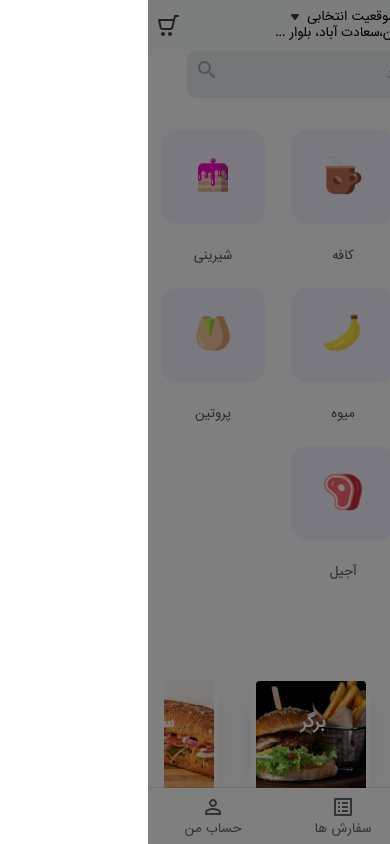
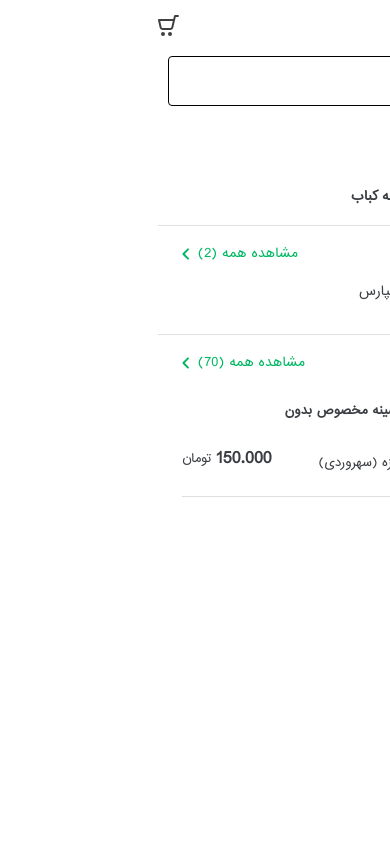
Before and after one commit to NavidRouzbeh/Snappfood, a Next.js app: page / in a window 390 px wide. Both pictures are taken after a click on the button "جست‌وجو در اسنپ‌فود". Built offline with nearby package versions, Linux system fonts and the light colour scheme.

Commit message:
style:change style mobile detail card

```diff
--- a/Component/Home/SectionSearch/ProductDetailCardSearch.tsx
+++ b/Component/Home/SectionSearch/ProductDetailCardSearch.tsx
@@ -1,3 +1,4 @@
+import Divider  from "@mui/material/Divider";
 import Grid from "@mui/material/Grid/Grid";
 import Typography from "@mui/material/Typography/Typography";
 import Image from "next/image";
@@ -11,18 +12,26 @@ const ProductDetailCardSearch =()=>{
                 <Grid xs={3} height={55}>
                     <Image src={Cardimg} style={{width:'100%',height:'100%',borderRadius:4}} alt=''/>
                 </Grid>
-                <Grid xs={6} mr={2}>
-                    <Typography variant="subtitle2" fontSize={'0.75rem'} mb={1}>چلوکباب سینه مخصوص بدون استخوان</Typography>
-                    <Typography variant="subtitle1" color={'rgb(58,61,66)'}>رستوران مزه (سهروردی)</Typography>
+                <Grid  mr={1} display={'flex'} justifyContent={'space-between'} alignItems={'flex-end'} width={'90%'}>
+                    <Grid xs={12}>
+                        <Typography variant="subtitle2" fontSize={'0.75rem'} mb={1}>چلوکباب سینه مخصوص بدون استخوان</Typography>
+                        <Typography variant="subtitle1" color={'rgb(58,61,66)'}>رستوران مزه (سهروردی)</Typography>
+                    </Grid>
+                    <Grid display={{xs:'flex',sm:'none'}} alignItems={'center'}>
+                        <Typography variant="subtitle2" ml={0.5} >150.000</Typography>
+                        <Typography variant="subtitle1"  color={'rgb(58,61,66)'}>تومان</Typography>
+                    </Grid>
                 </Grid>
             </Grid>
-            <Grid display={'flex'} alignItems={'center'} justifyContent={'space-between'}>
-                <Typography variant="subtitle1" color={'rgb(83, 86, 92)'}>پیک فروشنده 50.000 تومان</Typography>
-                <Grid display={'flex'} justifyContent={'center'} alignItems={'center'}>
-                    <Typography variant="subtitle2" ml={0.5}>150.000</Typography>
+            {/* <Divider/> */}
+            <Grid alignItems={'center'} justifyContent={'space-between'} display={{xs:'none',sm:'flex'}}>
+                <Typography variant="subtitle1" color={'rgb(83, 86, 92)'} >پیک فروشنده 50.000 تومان</Typography>
+                <Grid display={'flex'} alignItems={'center'} justifyContent={'space-between'}>
+                    <Typography variant="subtitle2" ml={0.5} >150.000</Typography>
                     <Typography variant="subtitle1"  color={'rgb(58,61,66)'}>تومان</Typography>
                 </Grid>
             </Grid>
+            <Divider />
         </Grid>
     )
 }
--- a/Component/Home/SectionSearch/SearchBar.tsx
+++ b/Component/Home/SectionSearch/SearchBar.tsx
@@ -16,26 +16,29 @@ const SearchBar =()=>{
     // console.log(parseInt('1.25rem'))
     return(
         <Grid display={'flex'} justifyContent={'center'}>
-            <Grid position={'relative'} bgcolor={'#fff'} mt={2} borderRadius={2} border={1} width={{sm:'45vw',md:'29vw'}}>
+            <Grid position={'relative'} mt={2} width={{xs:'90%',sm:'45vw',md:'29vw'}}>
                 <StyledTextField/>
             </Grid>
-            <Grid sx={{top:'11%',bgcolor: 'background.paper',boxShadow:2,borderRadius:2}} width={{sm:'45vw',md:'29vw'}} position={'absolute'} height={"fit-content"}>
-                {/* <Grid display={'flex'} flexDirection={'column'} bgcolor={'red'} p={'3px'}> */}
+            <Grid sx={{bgcolor: 'background.paper',boxShadow:2,borderRadius:2}} top={{xs:'20%',sm:'12%',md:'11%'}} width={{xs:'95%',sm:'45vw',md:'29vw'}} position={'absolute'} height={"fit-content"}>
                     <HeaderSearch/>
                     <Divider/>
                     <Grid display={'flex'} flexDirection={'column'} p={2}>
                         <NavbarSearch num={2} title={'فروشگاه‌ها'}/>
+                        <Grid display={'flex'} xs={8} my={2} alignItems={'center'}>
+                            <StorefrontIcon fontSize="small"/>
+                            <Typography mr={2} variant={'subtitle1'} fontSize={'0.8rem'} color={'rgb(58, 61, 66)'}>اکبر جوجه تهرانپارس</Typography>
+                        </Grid>
+                        {/* <Divider/>
                         <Grid display={'flex'} xs={8} mt={2} alignItems={'center'}>
                             <StorefrontIcon fontSize="small"/>
                             <Typography mr={2} variant={'subtitle1'} fontSize={'0.8rem'} color={'rgb(58, 61, 66)'}>اکبر جوجه تهرانپارس</Typography>
-                        </Grid>
+                        </Grid> */}
                     </Grid>
                     <Divider/>
                     <Grid display={'flex'} flexDirection={'column'} p={2}>
                         <NavbarSearch num={70} title={'محصولات'}/>
                         <ProductDetailCardSearch/>
                     </Grid>
-                {/* </Grid> */}
             </Grid>
         </Grid>
     )
@@ -51,8 +54,13 @@ export default SearchBar;
 export const StyledTextField = styled(TextField)(({theme}) => ({
     width: '100%',
     background: 'white',
-    height: 46,
-    borderRadius: '100px',
+    height: 50,
+    borderRadius:4,
+    border:'1px solid black',
+    zIndex:12000,
+    ":default":{
+
+    },
     'text': {
         ...theme.typography['h2'],
         color: 'red',
@@ -63,16 +71,21 @@ export const StyledTextField = styled(TextField)(({theme}) => ({
     //     marginLeft: 0
     // },
 
-    // '& .MuiOutlinedInput-root': {
-    //     borderRadius: '100px',
-    //     height: 50,
-    //     '& fieldset': {
-    //         border: 0
-    //     },
-    //     '&.Mui-focused fieldset': {
-    //         border: '1px solid black'
-    //     },
-    // }
+    '& .MuiOutlinedInput-root': {
+        // borderRadius: '100px',
+        // height: 50,
+        '& fieldset': {
+            border: 0,
+        },
+        // '&.Mui-focused':{
+
+        // },
+        // '&.Mui-focused fieldset': {
+        //     height:48,
+        //     background:'#F9FAFB',
+        //     zIndex:0
+        // },
+    },
 
     'fieldset': {
         border: 1
--- a/Component/Layout/Header/MobileHeader.tsx
+++ b/Component/Layout/Header/MobileHeader.tsx
@@ -5,6 +5,8 @@ import HamMenu from "../../../Assets/Icons/HamMenuIcon.svg";
 import AddressArrow from "../../../Assets/Icons/AddressArrowIcon.svg";
 import Cart from "../../../Assets/Icons/CartIcon.svg";
 import { useState } from "react";
+import SearchBar from "../../Home/SectionSearch/SearchBar";
+import ArrowForwardIosRoundedIcon from '@mui/icons-material/ArrowForwardIosRounded';
 
 
 const MobileHeader = () => {
@@ -34,7 +36,7 @@ const MobileHeader = () => {
                         </Typography>
                     </Grid>
                 </Grid>
-                <Grid>
+                <Grid zIndex={12000}>
                 <IconButton>
                         <Image src={Cart} alt="" />
                     </IconButton>
@@ -54,12 +56,20 @@ const MobileHeader = () => {
                 onClose={handleClose}
                 aria-labelledby="modal-modal-title"
                 aria-describedby="modal-modal-description"
+                sx={{bgcolor:'#fff'}}
+                hideBackdrop={true}
                 >
-                    <Box >
+                    <>
+                        <IconButton onClick={handleClose} >
+                            <ArrowForwardIosRoundedIcon sx={{ color:'#404040' }}/>
+                        </IconButton>
+                        <SearchBar/>
+                    </>
+                    {/* <Box >
                         <Typography>
                             search
                         </Typography>
-                    </Box>
+                    </Box> */}
                 </Modal>
                 </Grid>
             </Grid>
```
